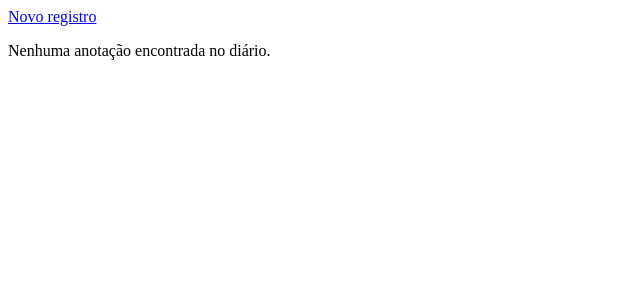
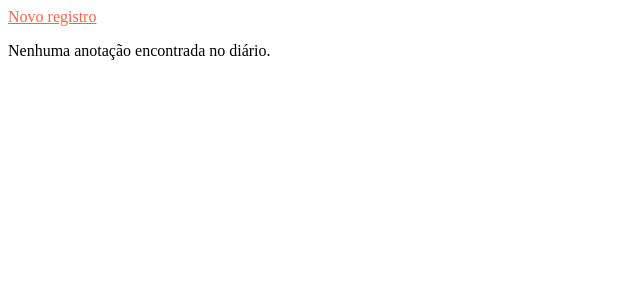
Before and after one commit to Initel/TEAWeb, a PHP site: page /Diario.php in a window 1280 px wide. Shown: the top 300 px of the page, without its empty margins (0-640 px from the left). Run offline with PHP 8.4, Linux system fonts and the light colour scheme; data that the repository does not hold is empty.

Commit message:
1 - 13112024

```diff
--- a/style.css
+++ b/style.css
@@ -14,3 +14,7 @@
 .nota {
     border-radius: 5px;
 }
+
+.botao_voltar {
+    color: tomato; /*Tomate*/
+}
--- a/toDo.php
+++ b/toDo.php
@@ -1,9 +1,9 @@
 <?php
 // session_start();
-if (!isset($_SESSION['id'])) {
+/*if (!isset($_SESSION['id'])) {
     header("Location: index.php"); // Redireciona para a página de login
     exit();
-}
+}*/
 
 // Inclua o arquivo de conexão com o banco de dados
 include_once("./connect.php");
```
